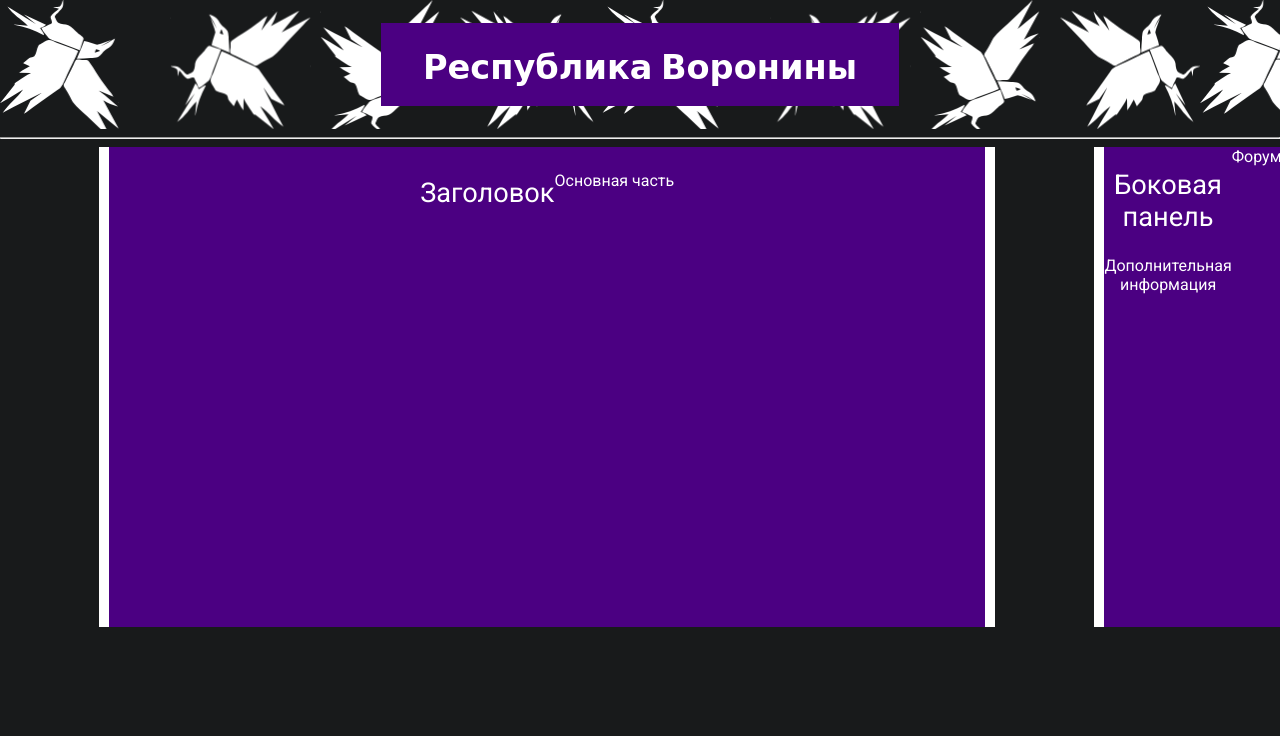
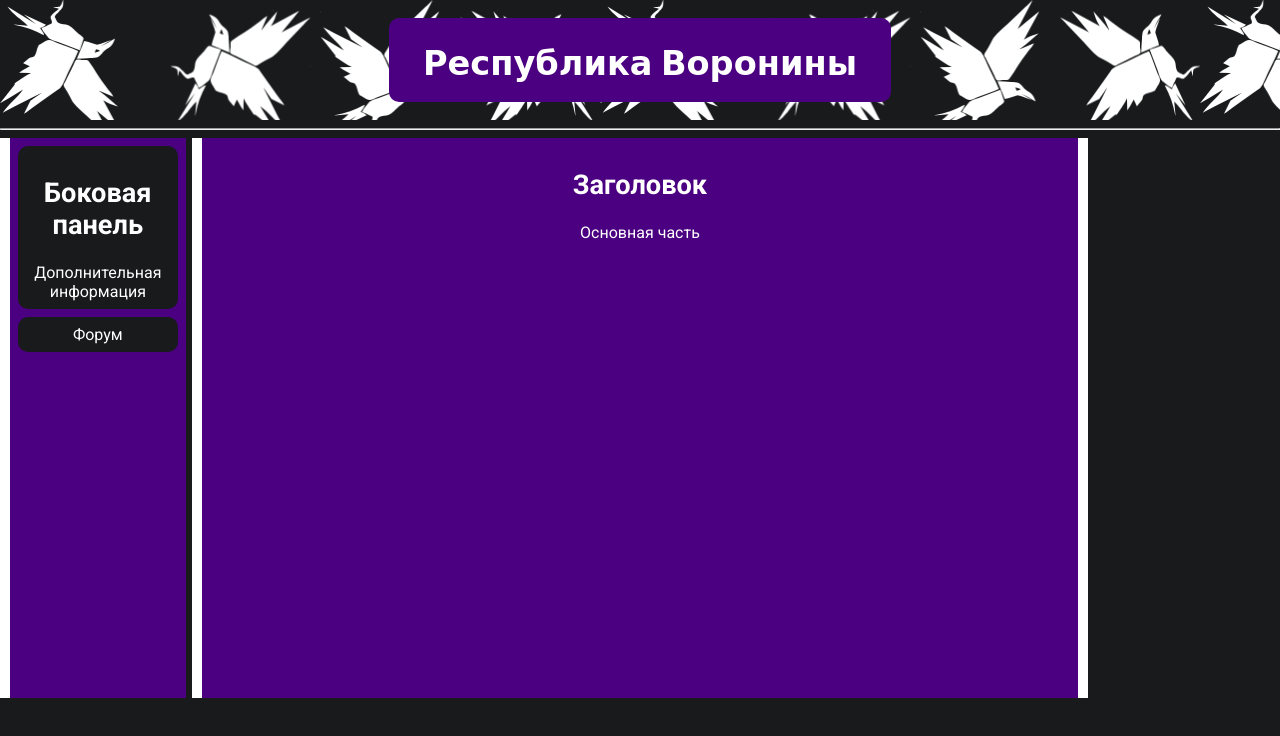
Before and after one commit to QUERTER228/QUERTER228.github.io, a plain HTML site: page index.html in a window 1280 px wide. Drawn offline with nearby package versions, Linux system fonts and the light colour scheme.

Commit message:
Update main.css

```diff
--- a/css/main.css
+++ b/css/main.css
@@ -14,43 +14,56 @@ header {
   min-height: 15vh;
   background-image: url(Header.svg);
 }
+.layout {
+  display: flex;
+  flex-direction: row;
+  align-items: center;
+}
+aside {
+  text-align: center;
+  width: 14.5%;
+  min-height: 70vh;
+  background-color: #4b0082;
+  border-left: solid 10px white;
+  flex-direction: column;
+  order: -1;
+}
+.sidebar {
+  user-select: none;
+  display: block;
+  border-radius: 10px;
+  padding: 0.5em;
+  margin: 0.5em;
+  background-color: #181a1b;
+}
 main {
-  display: inline-flex;
   text-align: center;
-  justify-content: center;
   width: 70%;
-  min-height: 60vh;
+  min-height: 70vh;
   background-color: #4b0082;
   border-left: solid 10px white;
   border-right: solid 10px white;
-  margin: 0 auto;
+  margin: 0 0.5%;
   padding: 0.5em 0;
 }
-aside {
-  display: inline-flex;
-  text-align: center;
-  justify-content: left;
-  width: 14.5%;
-  min-height: 60vh;
-  background-color: #4b0082;
-  border-left: solid 10px white;
-}
-.layout {
+#TitleH {
   display: flex;
-  flex-direction: row;
-  justify-content: space-between;
-}
-#TitleH {
-  display: inline-flex;
-  padding: 0.5em 1.25em;
+  margin: 0 auto;
+  padding: 0.5em 1em;
+  border-radius: 10px;
   background-color: #4b0082;
   user-select: none;
+  flex: 0 0 auto;
 }
-#TitleH:hover {
+.button:hover, #TitleH:hover {
   cursor: pointer;
+  padding: 0.5em;
   border-radius: 10px;
   background-color: white;
   color: black;
+}
+#TitleH:hover {
+  padding: 0.5em 1em;
 }
 /*--------tags---------*/
 body {
@@ -61,7 +74,7 @@ h1{
 	font-size: 210%;
 	font-weight: bold;
 }
-h2{font-weight: normal;
+h2{font-weight: bold;
 	font-size: 170%;}
 h3{font-weight: bold;
 	font-size: 150%;}
```
